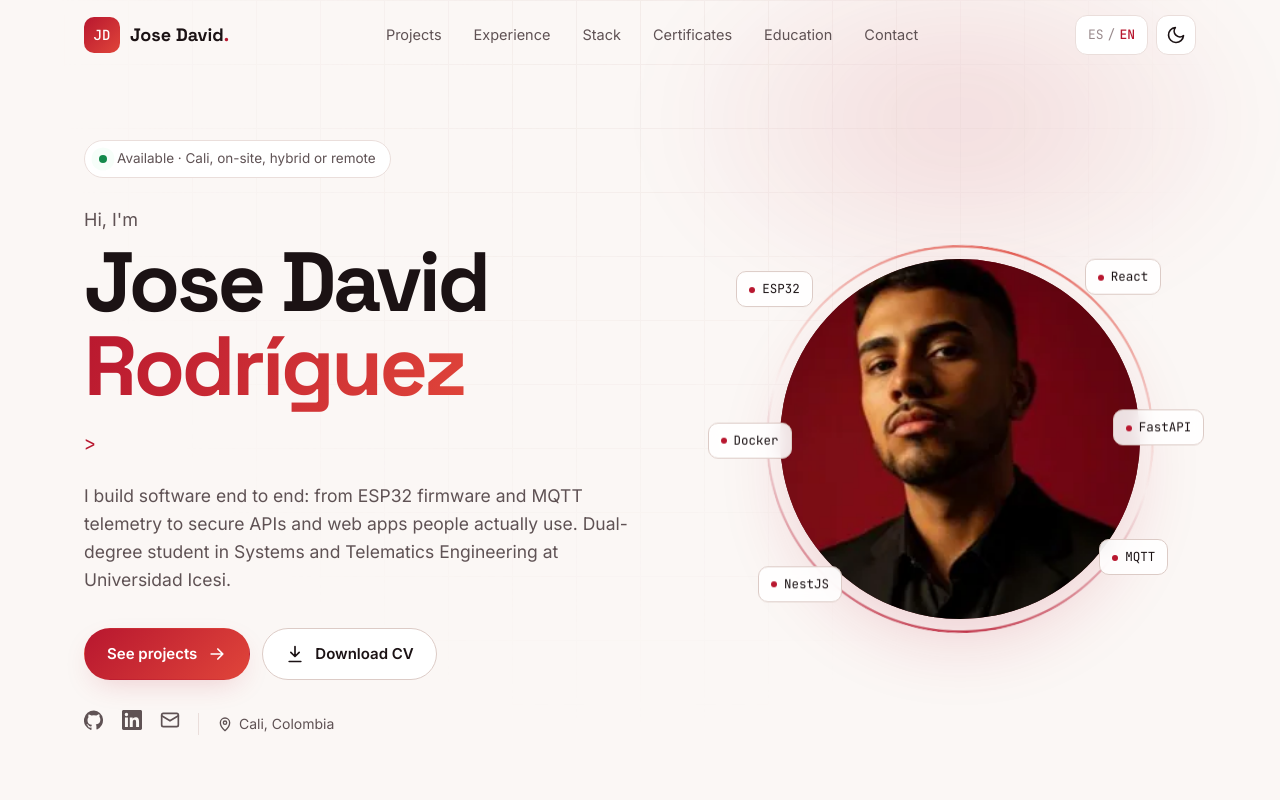
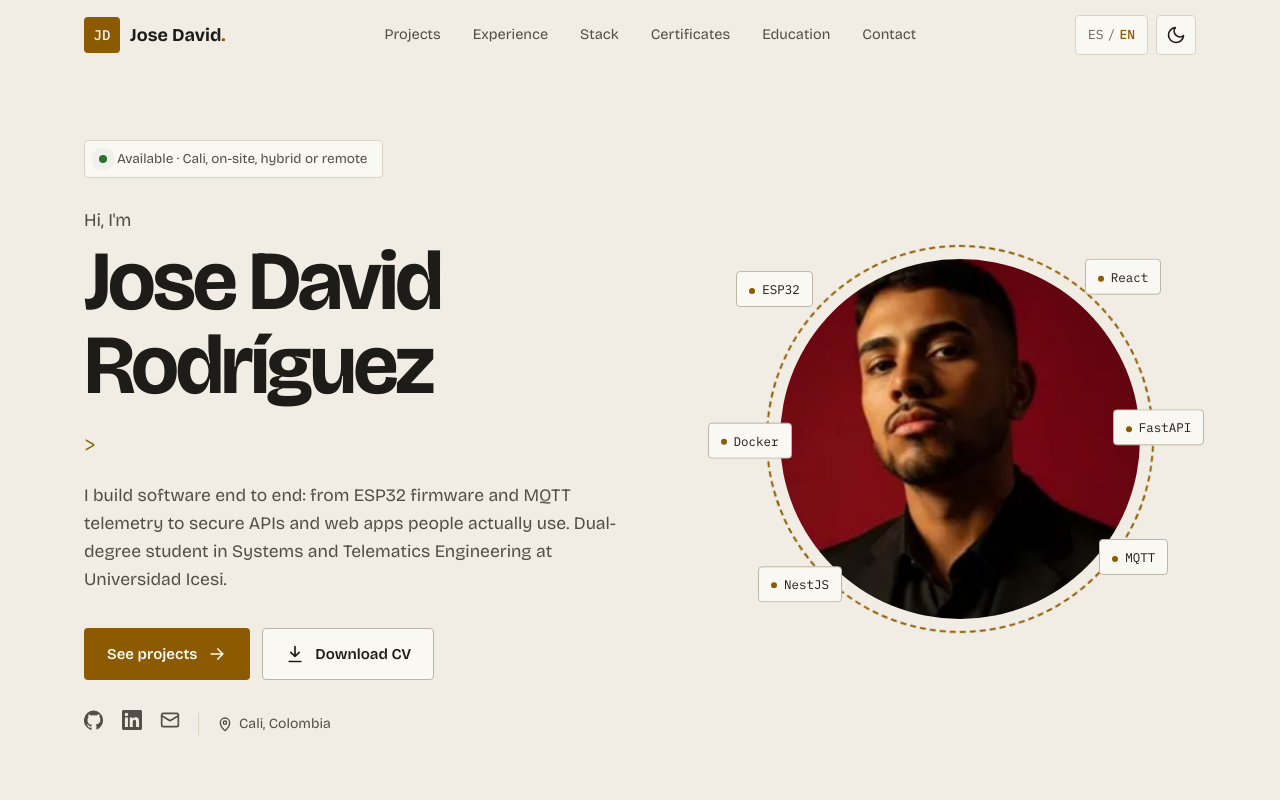
Before and after one commit to JOSED235/JOSED235.github.io, a React (Vite) app: page / in a window 1280 px wide. Shown: the top 800 px of the page. Built offline with nearby package versions, Linux system fonts and the light colour scheme.

Commit message:
Cimientos del concepto 'notas del parche': tipografía, paleta y limpieza de efectos genéricos

```diff
--- a/index.html
+++ b/index.html
@@ -11,7 +11,7 @@
     <link rel="icon" type="image/svg+xml" href="favicon.svg" />
     <link rel="preconnect" href="https://fonts.googleapis.com" />
     <link rel="preconnect" href="https://fonts.gstatic.com" crossorigin />
-    <link href="https://fonts.googleapis.com/css2?family=Space+Grotesk:wght@500;600;700&family=Inter:wght@400;500;600&family=JetBrains+Mono:wght@400;500&display=swap" rel="stylesheet" />
+    <link href="https://fonts.googleapis.com/css2?family=Bricolage+Grotesque:opsz,wght@12..96,400..700&family=IBM+Plex+Mono:wght@400;500&display=swap" rel="stylesheet" />
     <script>
       try {
         var t = localStorage.getItem('theme');
--- a/src/App.jsx
+++ b/src/App.jsx
@@ -9,7 +9,6 @@ import Skills from './components/Skills.jsx'
 import Certifications from './components/Certifications.jsx'
 import About from './components/About.jsx'
 import Contact from './components/Contact.jsx'
-import { useReveal } from './components/useReveal.js'
 
 function initialLang() {
   const stored = load('lang')
@@ -26,14 +25,11 @@ export default function App() {
     save('lang', lang)
   }, [lang])
 
-  useReveal(lang)
 
   const toggleLang = () => setLang((l) => (l === 'es' ? 'en' : 'es'))
 
   return (
     <>
-      <div className="bg-glow" aria-hidden="true" />
-      <div className="bg-grid" aria-hidden="true" />
       <Nav t={t} lang={lang} onToggleLang={toggleLang} />
       <main>
         <Hero t={t} lang={lang} />
--- a/src/components/About.jsx
+++ b/src/components/About.jsx
@@ -20,7 +20,7 @@ export default function About({ t }) {
       <div className="container">
         <SectionHead index={5} eyebrow={a.eyebrow} title={a.title} />
         <div className="about-grid">
-          <div className="card reveal">
+          <div className="card">
             <h3 className="about__title mono">{a.education}</h3>
             <ul className="entries">
               {a.studies.map((s) => (
@@ -28,7 +28,7 @@ export default function About({ t }) {
               ))}
             </ul>
           </div>
-          <div className="card reveal">
+          <div className="card">
             <h3 className="about__title mono">{a.community}</h3>
             <ul className="entries">
               {a.activities.map((s) => (
--- a/src/components/Certifications.jsx
+++ b/src/components/Certifications.jsx
@@ -39,7 +39,7 @@ export default function Certifications({ t }) {
         <SectionHead index={4} eyebrow={c.eyebrow} title={c.title} />
         <div className="certs-grid">
           {c.issuers.map((group) => (
-            <div key={group.issuer} className="card cert-group reveal">
+            <div key={group.issuer} className="card cert-group">
               <div className="cert-group__head">
                 <span className="cert-group__mark mono" aria-hidden="true">
                   {group.mark}
--- a/src/components/Contact.jsx
+++ b/src/components/Contact.jsx
@@ -19,7 +19,7 @@ export default function Contact({ t, lang }) {
   return (
     <section className="section" id="contact">
       <div className="container">
-        <div className="contact reveal">
+        <div className="contact">
           <p className="eyebrow mono">
             <span className="accent">06</span> / {c.eyebrow}
           </p>
--- a/src/components/Experience.jsx
+++ b/src/components/Experience.jsx
@@ -9,7 +9,7 @@ export default function Experience({ t }) {
         <SectionHead index={2} eyebrow={e.eyebrow} title={e.title} />
         <ol className="timeline">
           {e.items.map((item, i) => (
-            <li key={item.role} className={`timeline__item reveal ${i === 0 ? 'is-main' : ''}`}>
+            <li key={item.role} className={`timeline__item ${i === 0 ? 'is-main' : ''}`}>
               <span className="timeline__dot" aria-hidden="true" />
               <div className="timeline__card card">
                 <div className="timeline__head">
--- a/src/components/Hero.jsx
+++ b/src/components/Hero.jsx
@@ -61,22 +61,22 @@ export default function Hero({ t, lang }) {
     <section className="hero" id="top">
       <div className="container hero__grid">
         <div className="hero__text">
-          <p className="badge reveal">
+          <p className="badge">
             <span className="pulse" /> {h.available}
           </p>
-          <p className="hero__hello reveal">{h.hello}</p>
-          <h1 className="hero__name reveal">
+          <p className="hero__hello">{h.hello}</p>
+          <h1 className="hero__name">
             Jose David <span className="hero__name-accent">Rodríguez</span>
           </h1>
-          <p className="hero__role reveal mono">
+          <p className="hero__role mono">
             <span className="accent" aria-hidden="true">&gt;</span>{' '}
             <span aria-hidden="true">{role}</span>
             <span className="caret" aria-hidden="true" />
             <span className="sr-only">{h.roles.join(' · ')}</span>
           </p>
-          <p className="hero__summary reveal">{h.summary}</p>
+          <p className="hero__summary">{h.summary}</p>
 
-          <div className="hero__cta reveal">
+          <div className="hero__cta">
             <a className="btn btn--primary" href="#projects">
               {h.ctaProjects} <ArrowRight />
             </a>
@@ -85,7 +85,7 @@ export default function Hero({ t, lang }) {
             </a>
           </div>
 
-          <div className="hero__social reveal">
+          <div className="hero__social">
             <a href={links.github} target="_blank" rel="noreferrer" aria-label="GitHub">
               <GitHub />
             </a>
@@ -101,7 +101,7 @@ export default function Hero({ t, lang }) {
           </div>
         </div>
 
-        <div className="hero__visual reveal">
+        <div className="hero__visual">
           <div className="portrait">
             <div className="portrait__ring" aria-hidden="true" />
             <div className="portrait__frame">
@@ -117,7 +117,7 @@ export default function Hero({ t, lang }) {
       </div>
 
       <div className="container">
-        <dl className="stats reveal">
+        <dl className="stats">
           {h.stats.map((s) => (
             <div key={s.label} className="stat">
               <dt className="stat__value">{s.value}</dt>
--- a/src/components/Projects.jsx
+++ b/src/components/Projects.jsx
@@ -81,7 +81,7 @@ function Featured({ t, id, reverse }) {
   const meta = projectsMeta[id]
 
   return (
-    <article className={`featured reveal ${reverse ? 'featured--reverse' : ''}`}>
+    <article className={`featured ${reverse ? 'featured--reverse' : ''}`}>
       <Showcase p={p} meta={meta} />
 
       <div className="featured__body">
--- a/src/components/SectionHead.jsx
+++ b/src/components/SectionHead.jsx
@@ -1,6 +1,6 @@
 export default function SectionHead({ eyebrow, title, index }) {
   return (
-    <div className="section-head reveal">
+    <div className="section-head">
       <p className="eyebrow mono">
         <span className="accent">0{index}</span> / {eyebrow}
       </p>
--- a/src/components/Skills.jsx
+++ b/src/components/Skills.jsx
@@ -8,7 +8,7 @@ export default function Skills({ t }) {
         <SectionHead index={3} eyebrow={s.eyebrow} title={s.title} />
         <div className="skills-grid">
           {s.groups.map((g) => (
-            <div key={g.name} className="card skill-group reveal">
+            <div key={g.name} className="card skill-group">
               <h3 className="mono">{g.name}</h3>
               <ul className="stack">
                 {g.items.map((item) => (
--- a/src/styles.css
+++ b/src/styles.css
@@ -1,64 +1,69 @@
 /* ============ Tokens ============ */
+/* Concepto: notas del parche. Oscuro = el cliente; claro = la hoja impresa. */
 :root {
-  --bg: #0b0809;
-  --bg-2: #120d0f;
-  --surface: #161013;
-  --surface-2: #1d1519;
-  --border: #2c2125;
-  --border-strong: #3d2d33;
-  --text: #f4ecea;
-  --muted: #ab9d9b;
-  --faint: #6f6265;
-  --accent: #e5384f;
-  --accent-2: #ff6b5e;
-  --accent-soft: rgba(229, 56, 79, 0.12);
-  --accent-glow: rgba(229, 56, 79, 0.35);
-  --ok: #3ddc84;
-  --shadow: 0 20px 60px -20px rgba(0, 0, 0, 0.7);
-  --radius: 18px;
-  --font-display: 'Space Grotesk', system-ui, sans-serif;
-  --font-body: 'Inter', system-ui, sans-serif;
-  --font-mono: 'JetBrains Mono', ui-monospace, monospace;
+  --bg: #111315;
+  --bg-2: #15181a;
+  --surface: #181b1e;
+  --surface-2: #1f2326;
+  --border: #2b3034;
+  --border-strong: #3c4247;
+  --text: #ece7de;
+  --muted: #aaa59b;
+  --faint: #8a857b;
+  /* Colores de las notas del parche: cada uno significa algo */
+  --accent: #f0b54a; /* ajuste, versión y acento principal */
+  --on-accent: #111315;
+  --accent-soft: rgba(240, 181, 74, 0.12);
+  --new: #86d17e; /* nuevo */
+  --bug: #ff7a6b; /* bug conocido */
+  --learn: #8bbcff; /* aprendido */
+  --ok: var(--new);
+  --radius: 4px;
+  --font-display: 'Bricolage Grotesque', Georgia, serif;
+  --font-body: 'Bricolage Grotesque', Georgia, serif;
+  --font-mono: 'IBM Plex Mono', ui-monospace, monospace;
   color-scheme: dark;
 }
 
 @media (prefers-color-scheme: light) {
   :root:not([data-theme='dark']) {
-    --bg: #fbf7f5;
-    --bg-2: #f4ece9;
-    --surface: #ffffff;
-    --surface-2: #f7f0ed;
-    --border: #eadedb;
-    --border-strong: #dccbc6;
-    --text: #1b1214;
-    --muted: #5f5254;
-    --faint: #9a8b8d;
-    --accent: #b8172f;
-    --accent-2: #e0453a;
-    --accent-soft: rgba(184, 23, 47, 0.08);
-    --accent-glow: rgba(184, 23, 47, 0.22);
-    --ok: #138a4b;
-    --shadow: 0 20px 50px -25px rgba(80, 20, 30, 0.35);
+    --bg: #f1ede4;
+    --bg-2: #ebe6db;
+    --surface: #faf8f3;
+    --surface-2: #f3efe7;
+    --border: #d9d3c6;
+    --border-strong: #bdb5a5;
+    --text: #1d1c19;
+    --muted: #524f48;
+    --faint: #6b675e;
+    --accent: #8c5a00;
+    --on-accent: #faf8f3;
+    --accent-soft: rgba(140, 90, 0, 0.1);
+    --new: #2c6f30;
+    --bug: #b02a1f;
+    --learn: #1f58a0;
+    --ok: var(--new);
     color-scheme: light;
   }
 }
 
 :root[data-theme='light'] {
-  --bg: #fbf7f5;
-  --bg-2: #f4ece9;
-  --surface: #ffffff;
-  --surface-2: #f7f0ed;
-  --border: #eadedb;
-  --border-strong: #dccbc6;
-  --text: #1b1214;
-  --muted: #5f5254;
-  --faint: #9a8b8d;
-  --accent: #b8172f;
-  --accent-2: #e0453a;
-  --accent-soft: rgba(184, 23, 47, 0.08);
-  --accent-glow: rgba(184, 23, 47, 0.22);
-  --ok: #138a4b;
-  --shadow: 0 20px 50px -25px rgba(80, 20, 30, 0.35);
+  --bg: #f1ede4;
+  --bg-2: #ebe6db;
+  --surface: #faf8f3;
+  --surface-2: #f3efe7;
+  --border: #d9d3c6;
+  --border-strong: #bdb5a5;
+  --text: #1d1c19;
+  --muted: #524f48;
+  --faint: #6b675e;
+  --accent: #8c5a00;
+  --on-accent: #faf8f3;
+  --accent-soft: rgba(140, 90, 0, 0.1);
+  --new: #2c6f30;
+  --bug: #b02a1f;
+  --learn: #1f58a0;
+  --ok: var(--new);
   color-scheme: light;
 }
 
@@ -126,13 +131,13 @@ ol {
 
 ::selection {
   background: var(--accent);
-  color: #fff;
+  color: var(--on-accent);
 }
 
 :focus-visible {
   outline: 2px solid var(--accent);
   outline-offset: 3px;
-  border-radius: 6px;
+  border-radius: var(--radius);
 }
 
 .mono {
@@ -159,68 +164,28 @@ ol {
   padding: 0 24px;
 }
 
-/* Fondo: brillo rojo y cuadrícula sutil */
-.bg-glow {
-  position: fixed;
-  inset: -20vh -10vw auto auto;
-  width: 70vw;
-  height: 70vh;
-  background: radial-gradient(closest-side, var(--accent-glow), transparent 70%);
-  filter: blur(40px);
-  opacity: 0.55;
-  pointer-events: none;
-  z-index: -1;
-}
-
-.bg-grid {
-  position: fixed;
-  inset: 0;
-  background-image: linear-gradient(var(--border) 1px, transparent 1px),
-    linear-gradient(90deg, var(--border) 1px, transparent 1px);
-  background-size: 64px 64px;
-  mask-image: radial-gradient(ellipse at 50% 0%, #000 0%, transparent 65%);
-  opacity: 0.45;
-  pointer-events: none;
-  z-index: -2;
-}
-
-/* Animación de aparición */
-.reveal {
-  opacity: 0;
-  transform: translateY(18px);
-  transition: opacity 0.7s ease, transform 0.7s cubic-bezier(0.2, 0.7, 0.2, 1);
-}
-
-.reveal.is-visible {
-  opacity: 1;
-  transform: none;
-}
-
 /* ============ Botones y piezas comunes ============ */
 .btn {
   display: inline-flex;
   align-items: center;
   gap: 10px;
   padding: 13px 22px;
-  border-radius: 999px;
+  border-radius: var(--radius);
   font-weight: 600;
   font-size: 15px;
   border: 1px solid transparent;
-  transition: transform 0.2s, box-shadow 0.2s, background 0.2s, border-color 0.2s;
-}
-
-.btn:hover {
-  transform: translateY(-2px);
+  transition: background 0.2s, border-color 0.2s, color 0.2s;
 }
 
 .btn--primary {
-  background: linear-gradient(135deg, var(--accent), var(--accent-2));
-  color: #fff;
-  box-shadow: 0 10px 30px -10px var(--accent-glow);
+  background: var(--accent);
+  color: var(--on-accent);
 }
 
 .btn--primary:hover {
-  box-shadow: 0 14px 36px -8px var(--accent-glow);
+  background: var(--text);
+  border-color: var(--text);
+  color: var(--bg);
 }
 
 .btn--ghost {
@@ -238,7 +203,7 @@ ol {
   place-items: center;
   width: 40px;
   height: 40px;
-  border-radius: 12px;
+  border-radius: var(--radius);
   border: 1px solid var(--border);
   background: var(--surface);
   transition: border-color 0.2s, color 0.2s;
@@ -264,7 +229,7 @@ ol {
 .tag {
   font-size: 12.5px;
   padding: 5px 11px;
-  border-radius: 8px;
+  border-radius: var(--radius);
   background: var(--surface-2);
   border: 1px solid var(--border);
   color: var(--muted);
@@ -335,19 +300,13 @@ ol {
   height: 8px;
   border-radius: 50%;
   background: var(--ok);
-  box-shadow: 0 0 0 0 var(--ok);
+  box-shadow: 0 0 0 0 color-mix(in srgb, var(--ok) 60%, transparent);
   animation: pulse 2s infinite;
 }
 
 @keyframes pulse {
-  0% {
-    box-shadow: 0 0 0 0 rgba(61, 220, 132, 0.6);
-  }
   70% {
-    box-shadow: 0 0 0 8px rgba(61, 220, 132, 0);
-  }
-  100% {
-    box-shadow: 0 0 0 0 rgba(61, 220, 132, 0);
+    box-shadow: 0 0 0 8px transparent;
   }
 }
 
@@ -356,13 +315,12 @@ ol {
   position: fixed;
   inset: 0 0 auto 0;
   z-index: 50;
-  transition: background 0.3s, border-color 0.3s, backdrop-filter 0.3s;
+  transition: background 0.3s, border-color 0.3s;
   border-bottom: 1px solid transparent;
 }
 
 .nav--scrolled {
-  background: color-mix(in srgb, var(--bg) 80%, transparent);
-  backdrop-filter: blur(14px);
+  background: var(--bg);
   border-bottom-color: var(--border);
 }
 
@@ -388,9 +346,9 @@ ol {
   place-items: center;
   width: 36px;
   height: 36px;
-  border-radius: 10px;
-  background: linear-gradient(135deg, var(--accent), var(--accent-2));
-  color: #fff;
+  border-radius: var(--radius);
+  background: var(--accent);
+  color: var(--on-accent);
   font-size: 14px;
   font-weight: 500;
 }
@@ -402,7 +360,7 @@ ol {
 
 .nav__links a {
   padding: 8px 14px;
-  border-radius: 999px;
+  border-radius: var(--radius);
   font-size: 14.5px;
   color: var(--muted);
   transition: color 0.2s, background 0.2s;
@@ -422,7 +380,7 @@ ol {
 .lang-btn {
   height: 40px;
   padding: 0 12px;
-  border-radius: 12px;
+  border-radius: var(--radius);
   border: 1px solid var(--border);
   background: var(--surface);
   font-size: 13px;
@@ -468,7 +426,7 @@ ol {
   align-items: center;
   gap: 10px;
   padding: 7px 14px;
-  border-radius: 999px;
+  border-radius: var(--radius);
   border: 1px solid var(--border);
   background: var(--surface);
   font-size: 13.5px;
@@ -490,10 +448,7 @@ ol {
 }
 
 .hero__name-accent {
-  background: linear-gradient(120deg, var(--accent), var(--accent-2));
-  -webkit-background-clip: text;
-  background-clip: text;
-  color: transparent;
+  color: inherit;
 }
 
 .hero__role {
@@ -542,12 +497,11 @@ ol {
 }
 
 .hero__social a {
-  transition: color 0.2s, transform 0.2s;
+  transition: color 0.2s;
 }
 
 .hero__social a:hover {
   color: var(--accent);
-  transform: translateY(-2px);
 }
 
 .hero__loc {
@@ -575,10 +529,8 @@ ol {
   position: absolute;
   inset: -14px;
   border-radius: 50%;
-  background: conic-gradient(from 0deg, var(--accent), transparent 30%, var(--accent-2) 55%, transparent 80%, var(--accent));
-  animation: spin 14s linear infinite;
-  opacity: 0.85;
-  mask: radial-gradient(farthest-side, transparent calc(100% - 3px), #000 calc(100% - 2px));
+  border: 2px dashed var(--accent);
+  animation: spin 40s linear infinite;
 }
 
 @keyframes spin {
@@ -592,8 +544,7 @@ ol {
   inset: 0;
   border-radius: 50%;
   overflow: hidden;
-  background: #5a0f17;
-  box-shadow: 0 30px 80px -20px var(--accent-glow), inset 0 0 0 1px rgba(255, 255, 255, 0.06);
+  background: var(--surface-2);
 }
 
 .portrait__frame img {
@@ -606,12 +557,10 @@ ol {
 .float-chip {
   position: absolute;
   padding: 7px 12px;
-  border-radius: 10px;
+  border-radius: var(--radius);
   font-size: 12.5px;
-  background: color-mix(in srgb, var(--surface) 88%, transparent);
+  background: var(--surface);
   border: 1px solid var(--border-strong);
-  backdrop-filter: blur(8px);
-  box-shadow: var(--shadow);
   animation: float 6s ease-in-out infinite;
 }
 
@@ -691,8 +640,7 @@ ol {
 .eyebrow {
   font-size: 13px;
   color: var(--faint);
-  text-transform: uppercase;
-  letter-spacing: 0.12em;
+  font-family: var(--font-mono);
   margin-bottom: 14px;
 }
 
@@ -707,19 +655,11 @@ ol {
   grid-template-columns: 1.15fr 1fr;
   gap: 48px;
   padding: 36px;
-  border-radius: 26px;
+  border-radius: var(--radius);
   border: 1px solid var(--border);
-  background: linear-gradient(160deg, var(--surface) 0%, var(--bg-2) 100%);
+  background: var(--surface);
   position: relative;
   overflow: hidden;
-}
-
-.featured::before {
-  content: '';
-  position: absolute;
-  inset: 0 0 auto 0;
-  height: 2px;
-  background: linear-gradient(90deg, transparent, var(--accent), var(--accent-2), transparent);
 }
 
 .featured__showcase {
@@ -733,11 +673,10 @@ ol {
 }
 
 .browser {
-  border-radius: 14px;
+  border-radius: var(--radius);
   overflow: hidden;
   border: 1px solid var(--border-strong);
   background: var(--surface-2);
-  box-shadow: var(--shadow);
 }
 
 .browser__bar {
@@ -763,7 +702,7 @@ ol {
   flex: 1;
   margin-left: 10px;
   padding: 4px 12px;
-  border-radius: 7px;
+  border-radius: var(--radius);
   background: var(--bg);
   font-size: 12px;
   color: var(--muted);
@@ -797,10 +736,9 @@ ol {
   bottom: -64px;
   width: 27%;
   aspect-ratio: 390 / 820;
-  border-radius: 22px;
+  border-radius: var(--radius);
   border: 5px solid #1a1214;
   overflow: hidden;
-  box-shadow: 0 25px 50px -15px rgba(0, 0, 0, 0.7);
   background: #faf5ec;
 }
 
@@ -844,7 +782,7 @@ ol {
 
 .shot-tab {
   padding: 6px 12px;
-  border-radius: 999px;
+  border-radius: var(--radius);
   border: 1px solid var(--border);
   background: var(--surface);
   font-size: 12.5px;
@@ -860,7 +798,7 @@ ol {
 .shot-tab.is-active {
   background: var(--accent);
   border-color: var(--accent);
-  color: #fff;
+  color: var(--on-accent);
 }
 
 .featured__body {
@@ -881,11 +819,10 @@ ol {
   align-items: center;
   gap: 8px;
   padding: 5px 12px;
-  border-radius: 999px;
+  border-radius: var(--radius);
   font-size: 12px;
-  color: var(--ok);
-  background: rgba(61, 220, 132, 0.1);
-  border: 1px solid rgba(61, 220, 132, 0.3);
+  color: var(--new);
+  border: 1px solid currentColor;
 }
 
 .featured__title {
@@ -906,7 +843,7 @@ ol {
 
 .role-box {
   padding: 14px 18px;
-  border-radius: 12px;
+  border-radius: var(--radius);
   border-left: 3px solid var(--accent);
   background: var(--accent-soft);
   font-size: 15px;
@@ -915,8 +852,7 @@ ol {
 .role-box__label {
   display: block;
   font-size: 11.5px;
-  text-transform: uppercase;
-  letter-spacing: 0.1em;
+  font-family: var(--font-mono);
   color: var(--accent);
   margin-bottom: 4px;
 }
@@ -935,7 +871,7 @@ ol {
   gap: 8px;
   min-height: 50px;
   padding: 0 18px;
-  border-radius: 999px;
+  border-radius: var(--radius);
   border: 1px dashed var(--border-strong);
   font-size: 13px;
   color: var(--faint);
@@ -961,7 +897,7 @@ ol {
   top: 8px;
   bottom: 8px;
   width: 2px;
-  background: linear-gradient(var(--accent), var(--border) 40%);
+  background: var(--border-strong);
 }
 
 .timeline__item {
@@ -1034,14 +970,9 @@ ol {
 .skill-group h3 {
   font-size: 13px;
   font-weight: 500;
-  text-transform: uppercase;
-  letter-spacing: 0.1em;
+  font-family: var(--font-mono);
   color: var(--accent);
   margin-bottom: 18px;
-}
-
-.skill-group:hover {
-  transform: translateY(-3px);
 }
 
 /* ============ Certificaciones ============ */
@@ -1080,7 +1011,7 @@ ol {
   height: 38px;
   padding: 0 8px;
   flex-shrink: 0;
-  border-radius: 10px;
+  border-radius: var(--radius);
   background: var(--accent-soft);
   border: 1px solid var(--border-strong);
   color: var(--accent);
@@ -1092,7 +1023,7 @@ ol {
   font-size: 12px;
   color: var(--faint);
   padding: 3px 9px;
-  border-radius: 999px;
+  border-radius: var(--radius);
   border: 1px solid var(--border);
 }
 
@@ -1158,8 +1089,7 @@ ol {
 .about__title {
   font-size: 13px;
   font-weight: 500;
-  text-transform: uppercase;
-  letter-spacing: 0.1em;
+  font-family: var(--font-mono);
   color: var(--accent);
   margin-bottom: 20px;
 }
@@ -1213,9 +1143,9 @@ ol {
 .contact {
   text-align: center;
   padding: 72px 32px;
-  border-radius: 28px;
+  border-radius: var(--radius);
   border: 1px solid var(--border);
-  background: radial-gradient(ellipse at 50% 0%, var(--accent-soft), transparent 70%), var(--surface);
+  background: var(--surface);
   position: relative;
   overflow: hidden;
 }
@@ -1391,7 +1321,7 @@ ol {
   }
 
   .badge {
-    border-radius: 14px;
+    border-radius: var(--radius);
     font-size: 12.5px;
   }
 
@@ -1510,8 +1440,4 @@ ol {
     scroll-behavior: auto;
   }
 
-  .reveal {
-    opacity: 1;
-    transform: none;
-  }
 }
```
Also changed, not shown: src/components/useReveal.js (deleted, +0 -25 lines).
